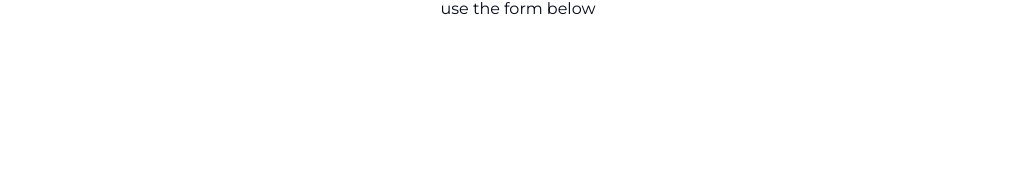
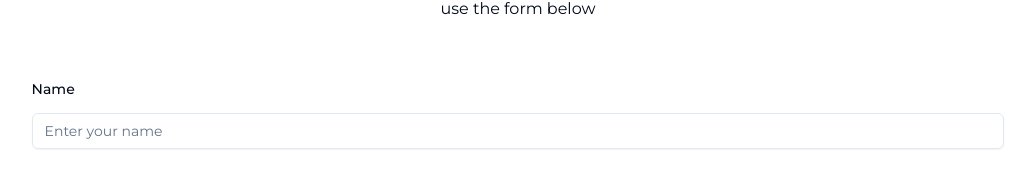
Before and after one commit to narandza/portfolio, a Next.js app: page / in a window 1280 px wide. Shown: the part 3385-3571 px from the top of the page, without its empty margins (122-1157 px from the left). Before the commit the page ends 3498 px from the top, so only its background shows below. Built offline with nearby package versions, Linux system fonts and the light colour scheme.

Commit message:
add form; add name form field

```diff
--- a/src/app/(main)/contact.tsx
+++ b/src/app/(main)/contact.tsx
@@ -1,6 +1,15 @@
 import { useForm } from "react-hook-form";
 import { zodResolver } from "@hookform/resolvers/zod";
 import { z } from "zod";
+import {
+  Form,
+  FormControl,
+  FormField,
+  FormItem,
+  FormLabel,
+  FormMessage,
+} from "@/components/ui/form";
+import { Input } from "@/components/ui/input";
 
 const formSchema = z.object({
   name: z.string().min(2, { message: "Must be 2 or more characters long" }),
@@ -25,6 +34,24 @@ export const Contact = () => {
         I&apos;d love to hear from you! If you have any questions, comments, or
         feedback, please use the form below
       </p>
+
+      <Form {...form}>
+        <form onSubmit={form.handleSubmit(onSubmit)} className="space-y-8">
+          <FormField
+            control={form.control}
+            name="name"
+            render={({ field }) => (
+              <FormItem>
+                <FormLabel>Name</FormLabel>
+                <FormControl>
+                  <Input placeholder="Enter your name" {...field} />
+                </FormControl>
+                <FormMessage />
+              </FormItem>
+            )}
+          />
+        </form>
+      </Form>
     </div>
   );
 };
```
